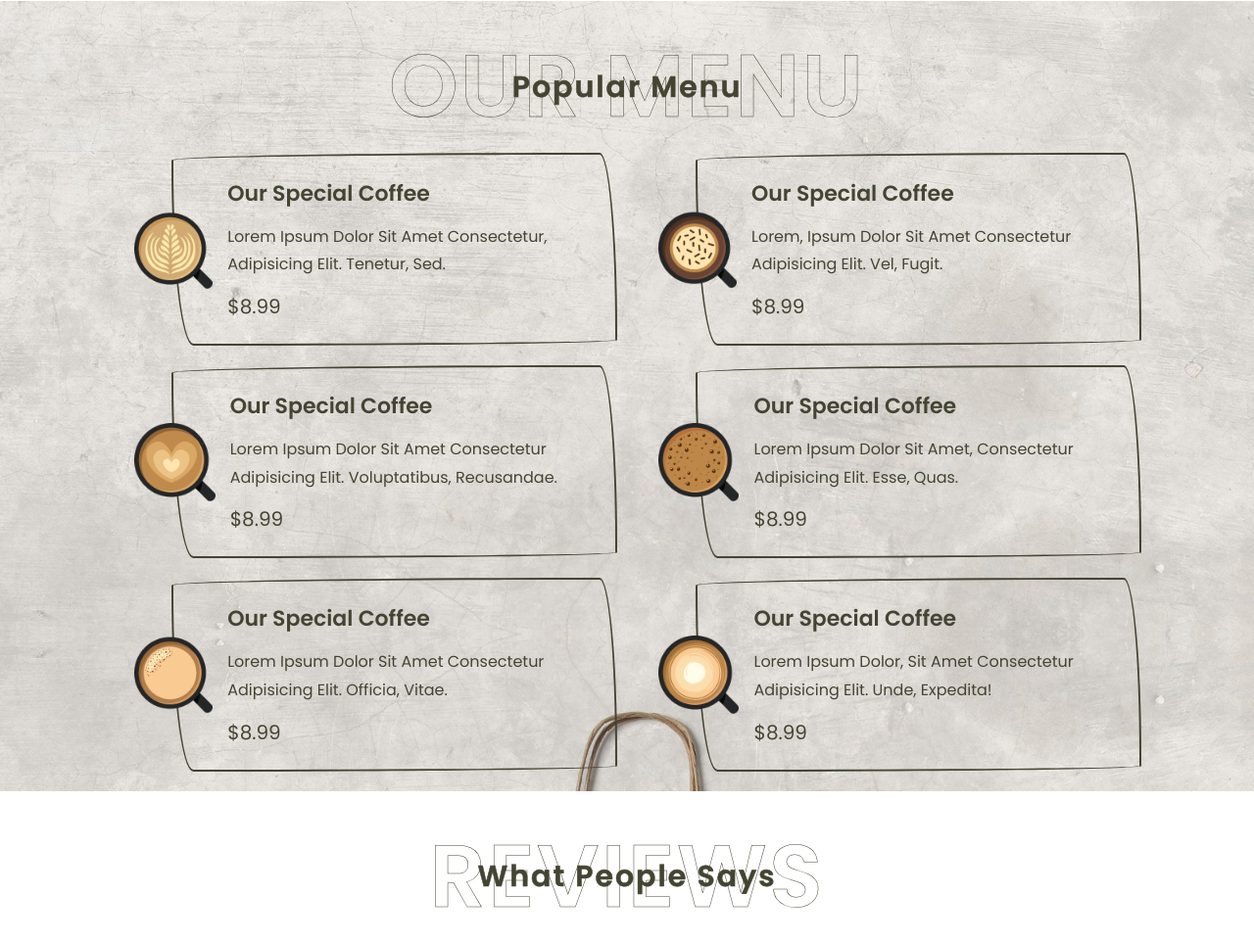
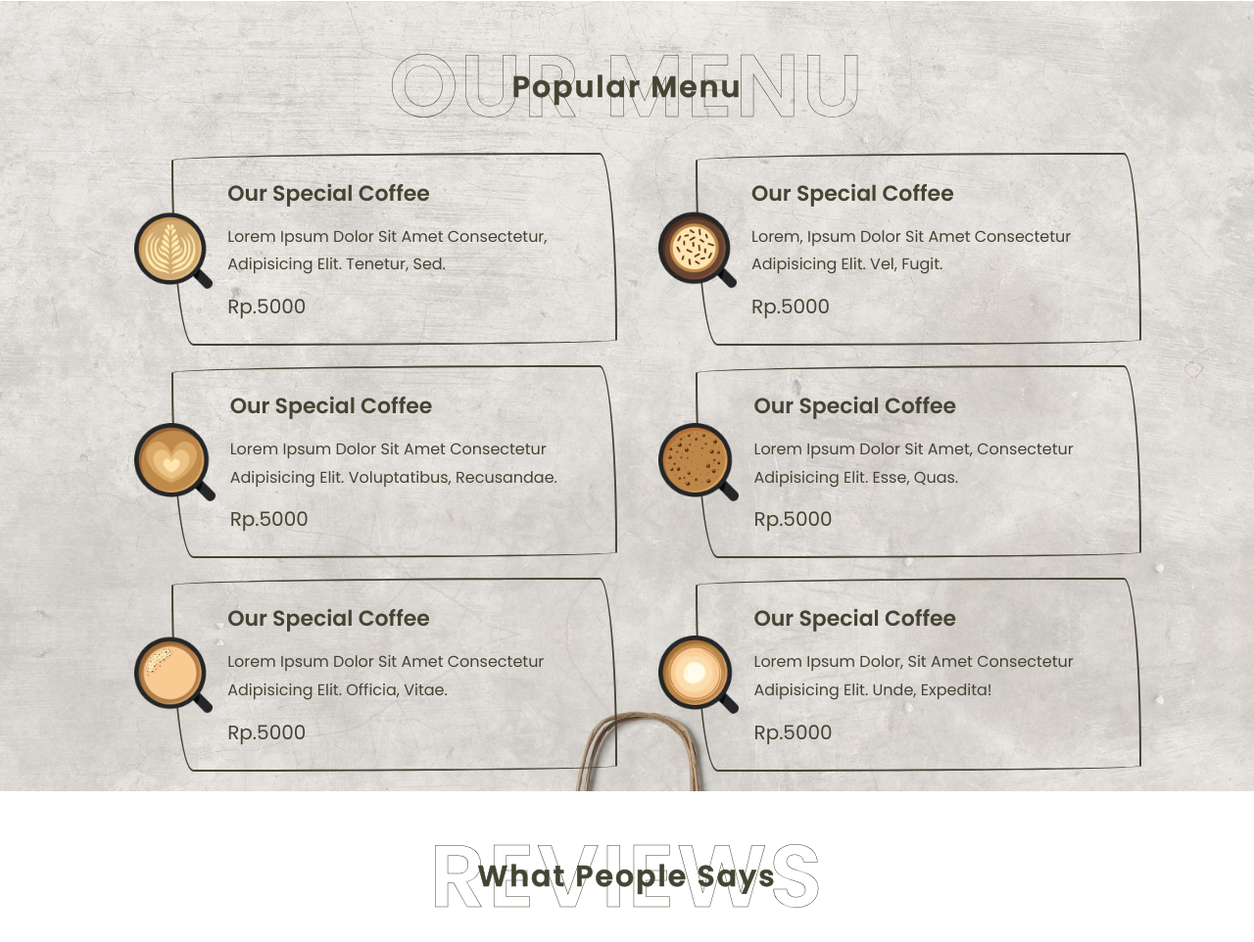
Before and after one commit to florestabajo/web_personal, a plain HTML site: page index.html in a window 1280 px wide. Shown: the part 1369-2331 px from the top of the page at 98% size. Drawn offline with nearby package versions, Linux system fonts and the light colour scheme.

Commit message:
Update index.html

```diff
--- a/index.html
+++ b/index.html
@@ -42,7 +42,7 @@
         <div class="row">
             <div class="content">
                 <h3>fresh coffee in the morning</h3>
-                <a href="#" class="btn">buy one now</a>
+                <a href="#" class="btn">Silahkan order Sekarang</a>
             </div>
 
             <div class="image">
@@ -100,7 +100,7 @@
                 <div class="content">
                     <h3>our special coffee</h3>
                     <p>Lorem ipsum dolor sit amet consectetur, adipisicing elit. Tenetur, sed.</p>
-                    <span>$8.99</span>
+                    <span>Rp.5000</span>
                 </div>
             </a>
 
@@ -109,7 +109,7 @@
                 <div class="content">
                     <h3>our special coffee</h3>
                     <p>Lorem, ipsum dolor sit amet consectetur adipisicing elit. Vel, fugit.</p>
-                    <span>$8.99</span>
+                    <span>Rp.5000</span>
                 </div>
             </a>
 
@@ -118,7 +118,7 @@
                 <div class="content">
                     <h3>our special coffee</h3>
                     <p>Lorem ipsum dolor sit amet consectetur adipisicing elit. Voluptatibus, recusandae.</p>
-                    <span>$8.99</span>
+                    <span>Rp.5000</span>
                 </div>
             </a>
 
@@ -127,7 +127,7 @@
                 <div class="content">
                     <h3>our special coffee</h3>
                     <p>Lorem ipsum dolor sit amet, consectetur adipisicing elit. Esse, quas.</p>
-                    <span>$8.99</span>
+                    <span>Rp.5000</span>
                 </div>
             </a>
 
@@ -136,7 +136,7 @@
                 <div class="content">
                     <h3>our special coffee</h3>
                     <p>Lorem ipsum dolor sit amet consectetur adipisicing elit. Officia, vitae.</p>
-                    <span>$8.99</span>
+                    <span>Rp.5000</span>
                 </div>
             </a>
 
@@ -145,7 +145,7 @@
                 <div class="content">
                     <h3>our special coffee</h3>
                     <p>Lorem ipsum dolor, sit amet consectetur adipisicing elit. Unde, expedita!</p>
-                    <span>$8.99</span>
+                    <span>Rp.5000</span>
                 </div>
             </a>
         </div>
```
